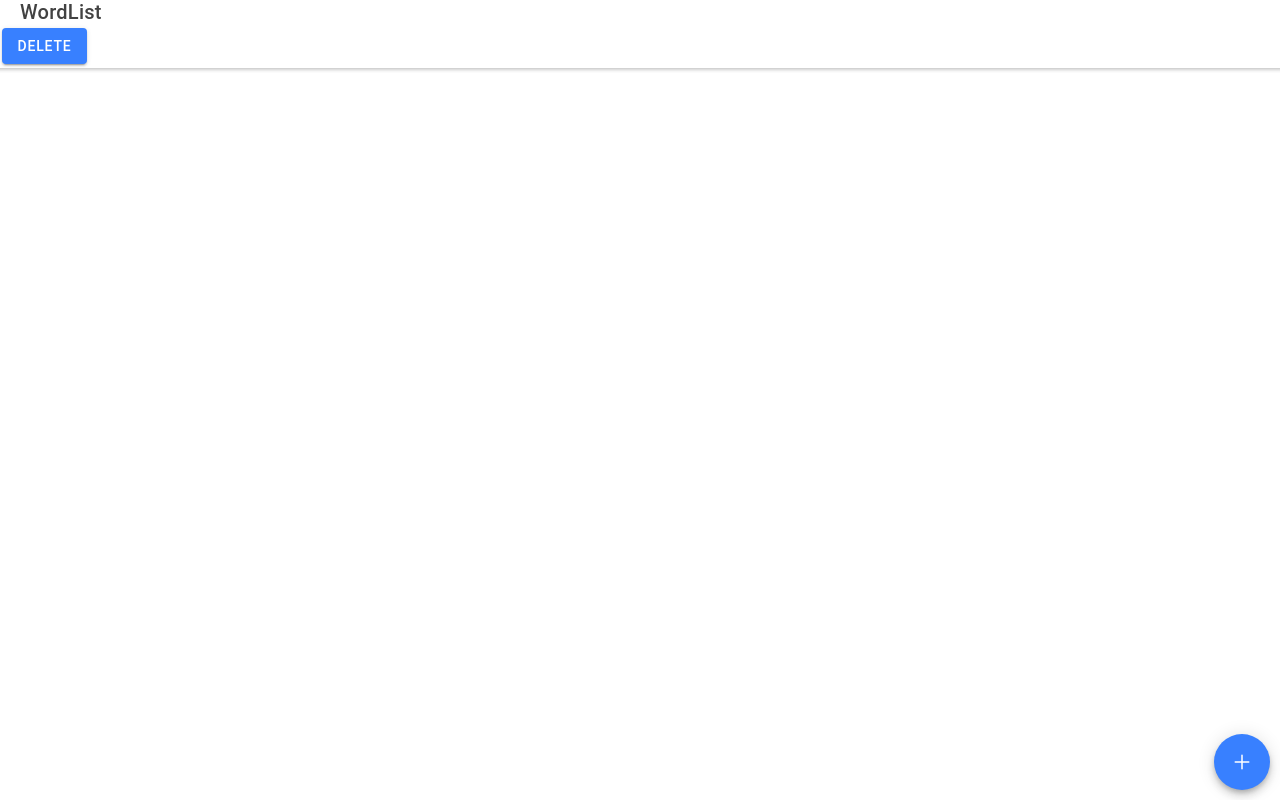
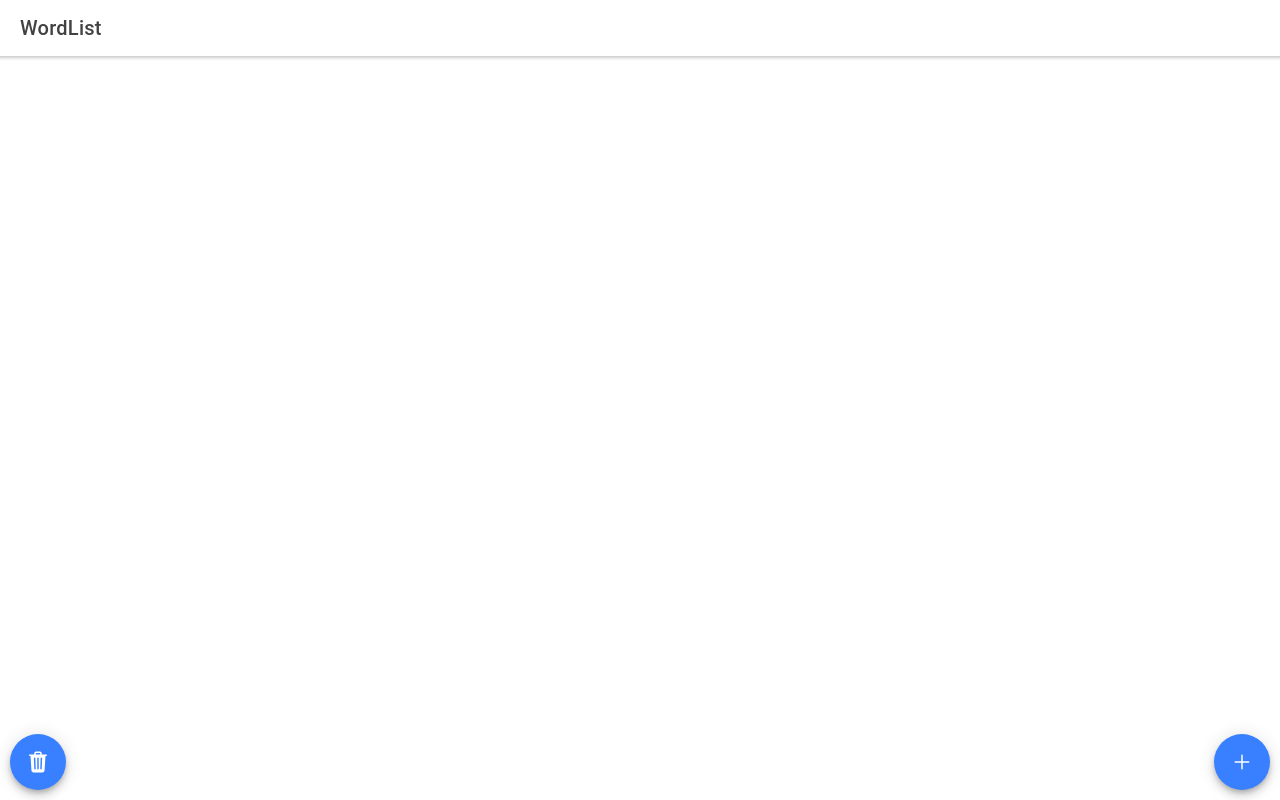
Before and after one commit to Yuta123456/word-abbreviation, a React (Create React App) app: page /word-list in a window 1280 px wide. Built offline with nearby package versions, Linux system fonts and the light colour scheme.

Commit message:
implements delete function

```diff
--- a/src/components/CreateWordButton.tsx
+++ b/src/components/CreateWordButton.tsx
@@ -1,17 +1,16 @@
 import React from 'react';
 import { IonFab, IonFabButton, IonIcon } from '@ionic/react';
 import { add } from 'ionicons/icons';
+
 type ButtonProps = { setShowModal: (newState: boolean) => void }
+
 const CreateWordButton: React.FC<ButtonProps> = (props) => {
-
   return (
     <IonFab vertical="bottom" horizontal="end" slot="fixed">
       <IonFabButton onClick={() => props.setShowModal(true)}>
         <IonIcon icon={add} />
       </IonFabButton>
     </IonFab>
-
-
   );
 };
 
--- /dev/null
+++ b/src/components/DeleteAlert.tsx
@@ -0,0 +1,37 @@
+import React from 'react';
+import { IonAlert } from '@ionic/react';
+type AlertProps = { setShowAlert: (newState:boolean) => void
+                    showAlert:boolean
+                    deleteWord: () => void
+                    setDeleteList: (newList:Set<string>) => void
+}
+const DeleteAlert: React.FC<AlertProps> = (props) => {
+  return (
+    <IonAlert
+          isOpen={props.showAlert}
+          onDidDismiss={() => props.setShowAlert(false)}
+          //cssClass='my-custom-class'
+          header={'Confirm'}
+          message={'Could I delete word you selected ?'}
+          buttons={[
+            {
+              text: 'Cancel',
+              role: 'cancel',
+              //cssClass: 'secondary',
+              handler: () => {
+                props.setShowAlert(false);
+              }
+            },
+            {
+              text: 'OK',
+              handler: () => {
+                props.deleteWord();
+                props.setDeleteList(new Set<string>());
+              }
+            }
+          ]}
+        />
+  );
+};
+
+export default DeleteAlert;
--- /dev/null
+++ b/src/components/DeleteWordButton.tsx
@@ -0,0 +1,16 @@
+import React from 'react';
+import { IonFab, IonFabButton, IonIcon } from '@ionic/react';
+import { trash } from 'ionicons/icons';
+type ButtonProps = { setShowAlert: (newState:boolean) => void }
+const DeleteWordButton: React.FC<ButtonProps> = (props) => {
+
+  return (
+    <IonFab vertical="bottom" horizontal="start" slot="fixed">
+      <IonFabButton onClick={() => props.setShowAlert(true)}>
+        <IonIcon icon={trash} />
+      </IonFabButton>
+    </IonFab>
+  );
+};
+
+export default DeleteWordButton;
--- a/src/pages/WordList.tsx
+++ b/src/pages/WordList.tsx
@@ -1,24 +1,27 @@
 import React, { useEffect, useState } from 'react';
-import { IonButton, IonCard, IonCheckbox, IonContent, IonHeader, IonItem, IonPage, IonTitle, IonToolbar } from '@ionic/react';
+import { IonCheckbox, IonContent, IonHeader, IonItem, IonPage, IonTitle, IonToolbar } from '@ionic/react';
 import CreateWordButton from '../components/CreateWordButton';
 import CreateWordModal from '../components/CreateWordModal';
+import DeleteWordButton from '../components/DeleteWordButton';
+import DeleteAlert from '../components/DeleteAlert';
 
 const WordList: React.FC = () => {
   const [wordList, setWordList] = useState(JSON.parse(localStorage.getItem("wordList") || '{}'));
   const [showModal, setShowModal] = useState(false);
-  const [deleteMode, setDeleteMode] = useState(false);
-  const deleteList = new Set<string>();
+  const [showAlert, setShowAlert] = useState(false);
+  const [deleteList, setDeleteList] = useState(new Set<string>());
   useEffect(() => {
     setWordList(JSON.parse(localStorage.getItem("wordList") || '{}'))
   }, [showModal])
 
   function deleteWord() {
+    console.log("delete word list", deleteList);
     const newWordList = Object.assign({}, wordList);
-    deleteList.forEach((value:string) => {
+    deleteList.forEach((value: string) => {
       delete newWordList[value];
     })
     setWordList(newWordList);
-    console.log(newWordList);
+    console.log("run delete word")
     localStorage.setItem("wordList", JSON.stringify(newWordList));
   }
   return (
@@ -26,7 +29,7 @@ const WordList: React.FC = () => {
       <IonHeader>
         <IonToolbar>
           <IonTitle>WordList</IonTitle>
-          <IonButton onClick={()=>deleteWord()}>delete</IonButton>
+
         </IonToolbar>
       </IonHeader>
       <IonContent fullscreen>
@@ -42,10 +45,9 @@ const WordList: React.FC = () => {
                 () => {
                   if (deleteList.has(key)) {
                     deleteList.delete(key);
-                  }else{
+                  } else {
                     deleteList.add(key);
                   }
-                  console.log(deleteList);
                 }
               }></IonCheckbox>
               <div>{key}</div>
@@ -54,8 +56,10 @@ const WordList: React.FC = () => {
           );
         }
         )}
+        <DeleteAlert showAlert={showAlert} setShowAlert={setShowAlert} deleteWord={deleteWord} setDeleteList={setDeleteList}/>
         <CreateWordModal isOpen={showModal} setShowModal={setShowModal} />
         <CreateWordButton setShowModal={setShowModal} />
+        <DeleteWordButton setShowAlert={setShowAlert}/>
       </IonContent>
     </IonPage>
   );
```
